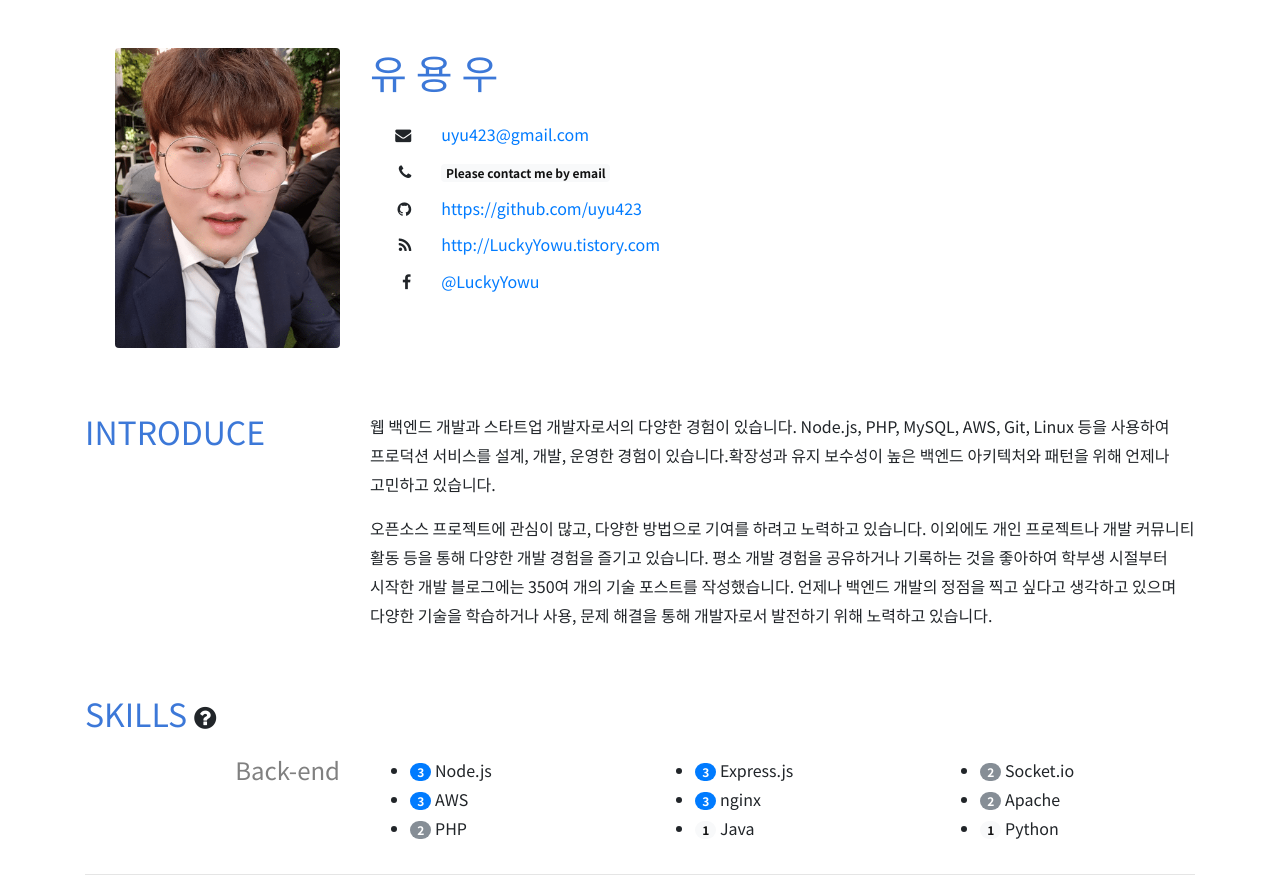
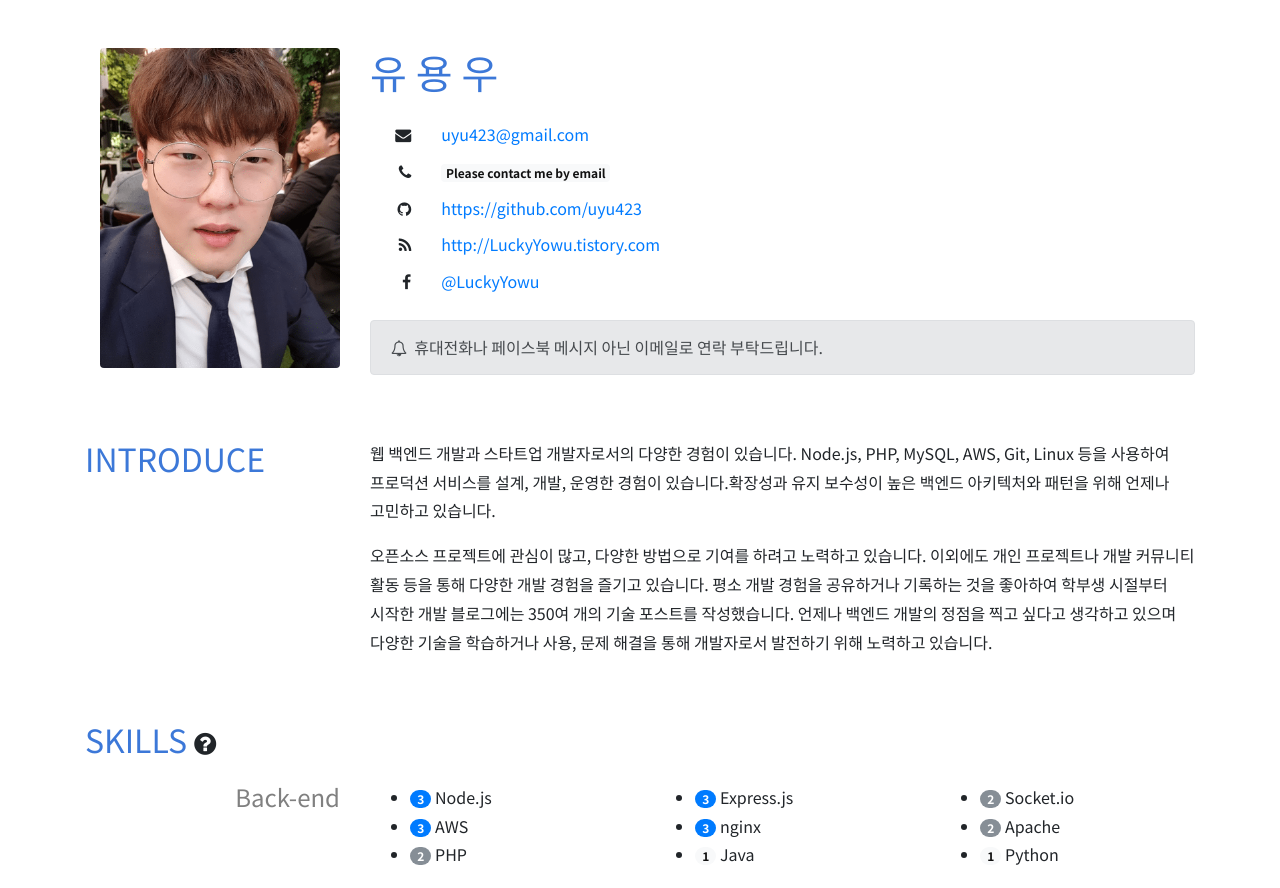
Before and after one commit to uyu423/resume-legacy, a website: page index.html in a window 1280 px wide. Shown: the top 888 px of the page. Drawn offline with nearby package versions, Linux system fonts and the light colour scheme.

Commit message:
update & add notice abot email contact

```diff
--- a/index.html
+++ b/index.html
@@ -84,7 +84,7 @@
                   <a href="http://LuckyYowu.tistory.com" target="_blank">http://LuckyYowu.tistory.com</a>
                 </div>
               </div>
-              <div class="row">
+              <div class="row pb-4">
                 <div class="col-1 text-right">
                   <i class="fa fa-facebook" aria-hidden="true"></i>
                 </div>
@@ -92,10 +92,18 @@
                   <a href="https://facebook.com/luckyyowu" target="_blank">@LuckyYowu</a>
                 </div>
               </div>
+              <div class="row">
+                <div class="col">
+                  <div class="alert alert-secondary" role="alert">
+                    <i class="fa fa-bell-o" aria-hidden="true"></i>&nbsp;
+                    휴대전화나 페이스북 메시지 아닌 <strong>이메일</strong>로 연락 부탁드립니다.
+                  </div>
+                </div>
+              </div>
             </div>
           </div>
         </div>
-      </div>
+      </div >
       <!-- Profile End -->
 
       <!-- Introduce Start -->
--- a/showMeTheMoney.css
+++ b/showMeTheMoney.css
@@ -15,7 +15,7 @@
 }
 
 .profile-img {
-  max-height: 300px;
+  max-height: 320px;
 }
 
 .footer-cover {
```
Also changed, not shown: 1 other file.
